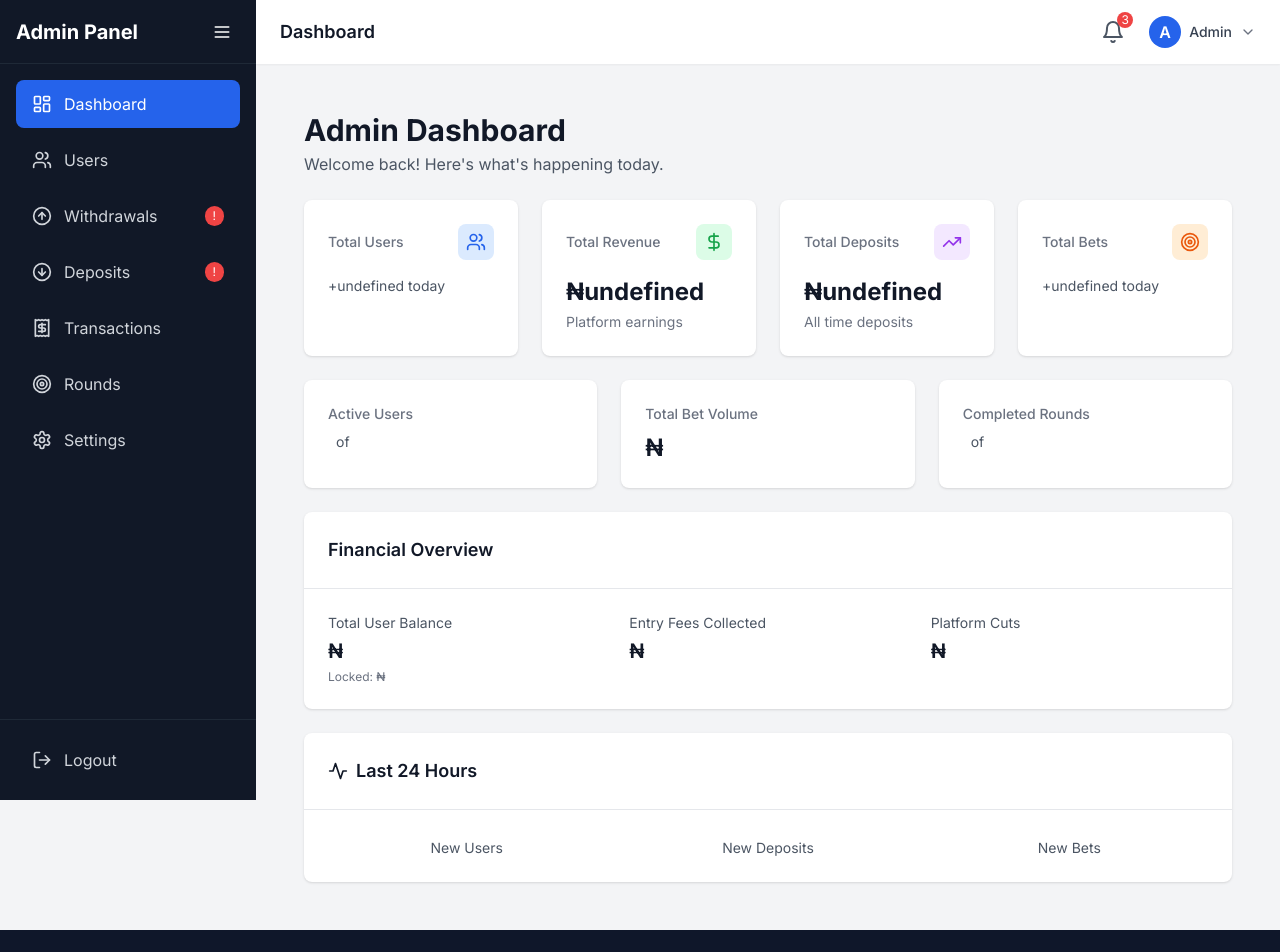
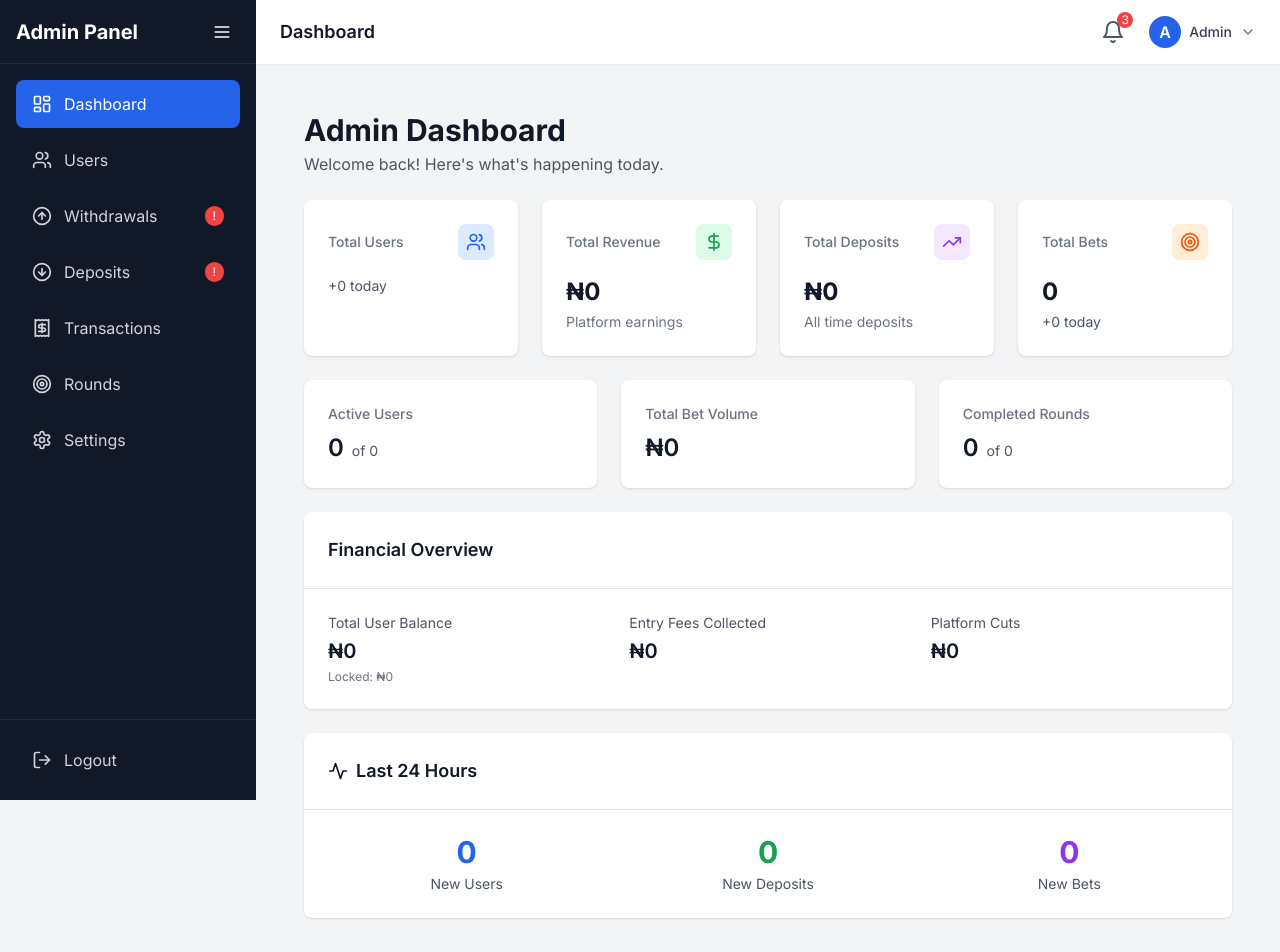
Before and after one commit to Olaygold/Wealth, a React (Vite) app in the folder client/: page /admin/dashboard in a window 1280 px wide. Shown: the top 952 px of the page. Before the commit the page ends 930 px from the top, so only its background shows below. Built offline with nearby package versions, Linux system fonts and the light colour scheme; no server answers; sample sign-in values are in the browser's storage.

Commit message:
Update Dashboard.jsx

```diff
--- a/client/src/pages/admin/Dashboard.jsx
+++ b/client/src/pages/admin/Dashboard.jsx
@@ -8,7 +8,7 @@ import {
   Activity,
   Target
 } from 'lucide-react';
-import adminApi from '../../services/adminApi';
+import adminService from '../../services/adminService'; // ✅ FIXED
 import StatCard from '../../components/admin/StatCard';
 
 const Dashboard = () => {
@@ -21,8 +21,8 @@ const Dashboard = () => {
 
   const loadDashboard = async () => {
     try {
-      const res = await adminApi.getDashboard();
-      setStats(res.data.data);
+      const res = await adminService.getDashboardStats(); // ✅ FIXED
+      setStats(res.data); // ✅ FIXED - backend returns { success: true, data: {...} }
     } catch (error) {
       console.error('Failed to load dashboard:', error);
     } finally {
@@ -74,7 +74,7 @@ const Dashboard = () => {
         <StatCard
           title="Total Users"
           value={stats?.users?.total?.toLocaleString()}
-          change={`+${stats?.users?.new24h} today`}
+          change={`+${stats?.users?.new24h || 0} today`}
           icon={Users}
           color="blue"
         />
@@ -82,7 +82,7 @@ const Dashboard = () => {
         {/* Revenue */}
         <StatCard
           title="Total Revenue"
-          value={`₦${stats?.financials?.totalRevenue?.toLocaleString()}`}
+          value={`₦${stats?.financials?.totalRevenue?.toLocaleString() || 0}`}
           subtitle="Platform earnings"
           icon={DollarSign}
           color="green"
@@ -91,7 +91,7 @@ const Dashboard = () => {
         {/* Deposits */}
         <StatCard
           title="Total Deposits"
-          value={`₦${stats?.financials?.totalDeposits?.toLocaleString()}`}
+          value={`₦${stats?.financials?.totalDeposits?.toLocaleString() || 0}`}
           subtitle="All time deposits"
           icon={TrendingUp}
           color="purple"
@@ -100,8 +100,8 @@ const Dashboard = () => {
         {/* Bets */}
         <StatCard
           title="Total Bets"
-          value={stats?.bets?.total?.toLocaleString()}
-          change={`+${stats?.bets?.new24h} today`}
+          value={stats?.bets?.total?.toLocaleString() || 0}
+          change={`+${stats?.bets?.new24h || 0} today`}
           icon={Target}
           color="orange"
         />
@@ -114,10 +114,10 @@ const Dashboard = () => {
           <h3 className="text-sm font-medium text-gray-500">Active Users</h3>
           <div className="mt-2 flex items-baseline">
             <p className="text-2xl font-semibold text-gray-900">
-              {stats?.users?.active?.toLocaleString()}
+              {stats?.users?.active?.toLocaleString() || 0}
             </p>
             <p className="ml-2 text-sm text-gray-600">
-              of {stats?.users?.total?.toLocaleString()}
+              of {stats?.users?.total?.toLocaleString() || 0}
             </p>
           </div>
         </div>
@@ -126,7 +126,7 @@ const Dashboard = () => {
         <div className="bg-white rounded-lg shadow p-6">
           <h3 className="text-sm font-medium text-gray-500">Total Bet Volume</h3>
           <p className="mt-2 text-2xl font-semibold text-gray-900">
-            ₦{stats?.bets?.volume?.toLocaleString()}
+            ₦{stats?.bets?.volume?.toLocaleString() || 0}
           </p>
         </div>
 
@@ -135,10 +135,10 @@ const Dashboard = () => {
           <h3 className="text-sm font-medium text-gray-500">Completed Rounds</h3>
           <div className="mt-2 flex items-baseline">
             <p className="text-2xl font-semibold text-gray-900">
-              {stats?.rounds?.completed?.toLocaleString()}
+              {stats?.rounds?.completed?.toLocaleString() || 0}
             </p>
             <p className="ml-2 text-sm text-gray-600">
-              of {stats?.rounds?.total?.toLocaleString()}
+              of {stats?.rounds?.total?.toLocaleString() || 0}
             </p>
           </div>
         </div>
@@ -154,22 +154,22 @@ const Dashboard = () => {
             <div>
               <p className="text-sm text-gray-600">Total User Balance</p>
               <p className="text-xl font-semibold text-gray-900 mt-1">
-                ₦{stats?.financials?.totalUserBalance?.toLocaleString()}
+                ₦{stats?.financials?.totalUserBalance?.toLocaleString() || 0}
               </p>
               <p className="text-xs text-gray-500 mt-1">
-                Locked: ₦{stats?.financials?.totalLocked?.toLocaleString()}
+                Locked: ₦{stats?.financials?.totalLocked?.toLocaleString() || 0}
               </p>
             </div>
             <div>
               <p className="text-sm text-gray-600">Entry Fees Collected</p>
               <p className="text-xl font-semibold text-gray-900 mt-1">
-                ₦{stats?.financials?.entryFees?.toLocaleString()}
+                ₦{stats?.financials?.entryFees?.toLocaleString() || 0}
               </p>
             </div>
             <div>
               <p className="text-sm text-gray-600">Platform Cuts</p>
               <p className="text-xl font-semibold text-gray-900 mt-1">
-                ₦{stats?.financials?.platformCuts?.toLocaleString()}
+                ₦{stats?.financials?.platformCuts?.toLocaleString() || 0}
               </p>
             </div>
           </div>
@@ -188,19 +188,19 @@ const Dashboard = () => {
           <div className="grid grid-cols-1 md:grid-cols-3 gap-6">
             <div className="text-center">
               <p className="text-3xl font-bold text-blue-600">
-                {stats?.recentActivity?.newUsers}
+                {stats?.recentActivity?.newUsers || 0}
               </p>
               <p className="text-sm text-gray-600 mt-1">New Users</p>
             </div>
             <div className="text-center">
               <p className="text-3xl font-bold text-green-600">
-                {stats?.recentActivity?.newDeposits}
+                {stats?.recentActivity?.newDeposits || 0}
               </p>
               <p className="text-sm text-gray-600 mt-1">New Deposits</p>
             </div>
             <div className="text-center">
               <p className="text-3xl font-bold text-purple-600">
-                {stats?.recentActivity?.newBets}
+                {stats?.recentActivity?.newBets || 0}
               </p>
               <p className="text-sm text-gray-600 mt-1">New Bets</p>
             </div>
```
